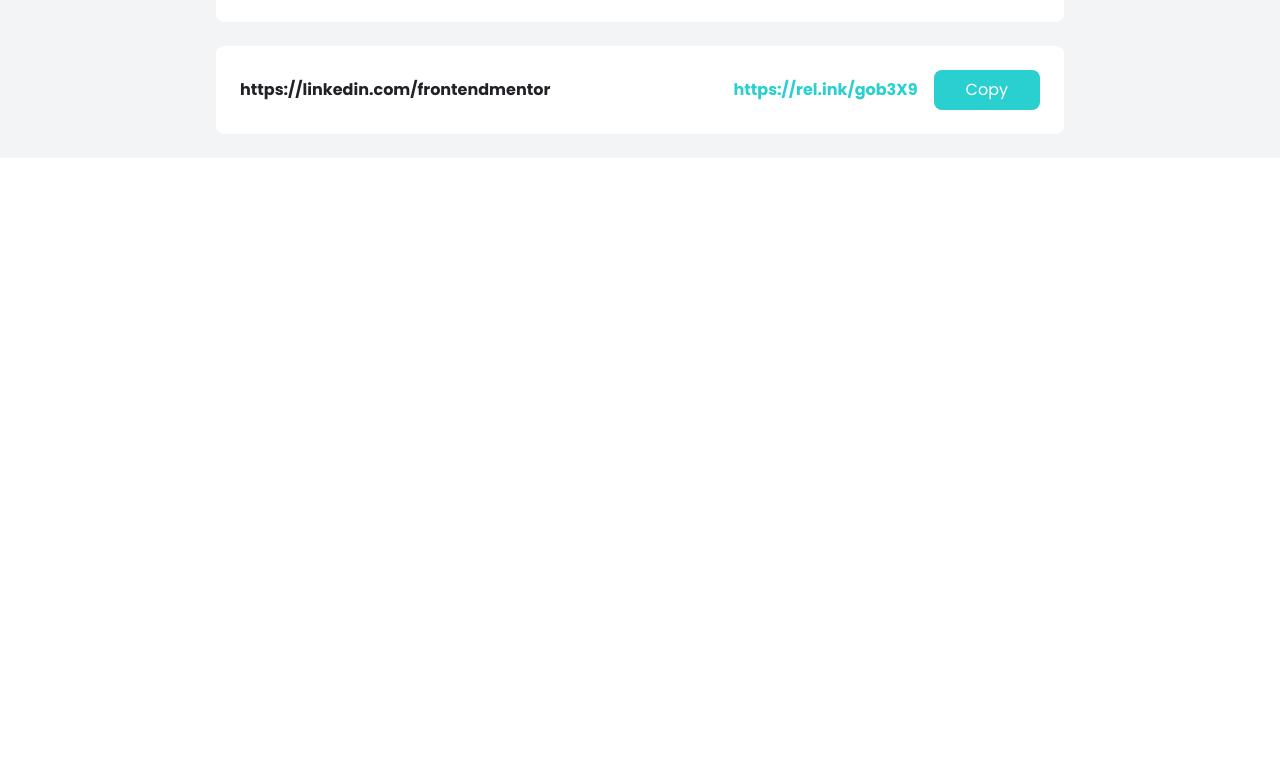
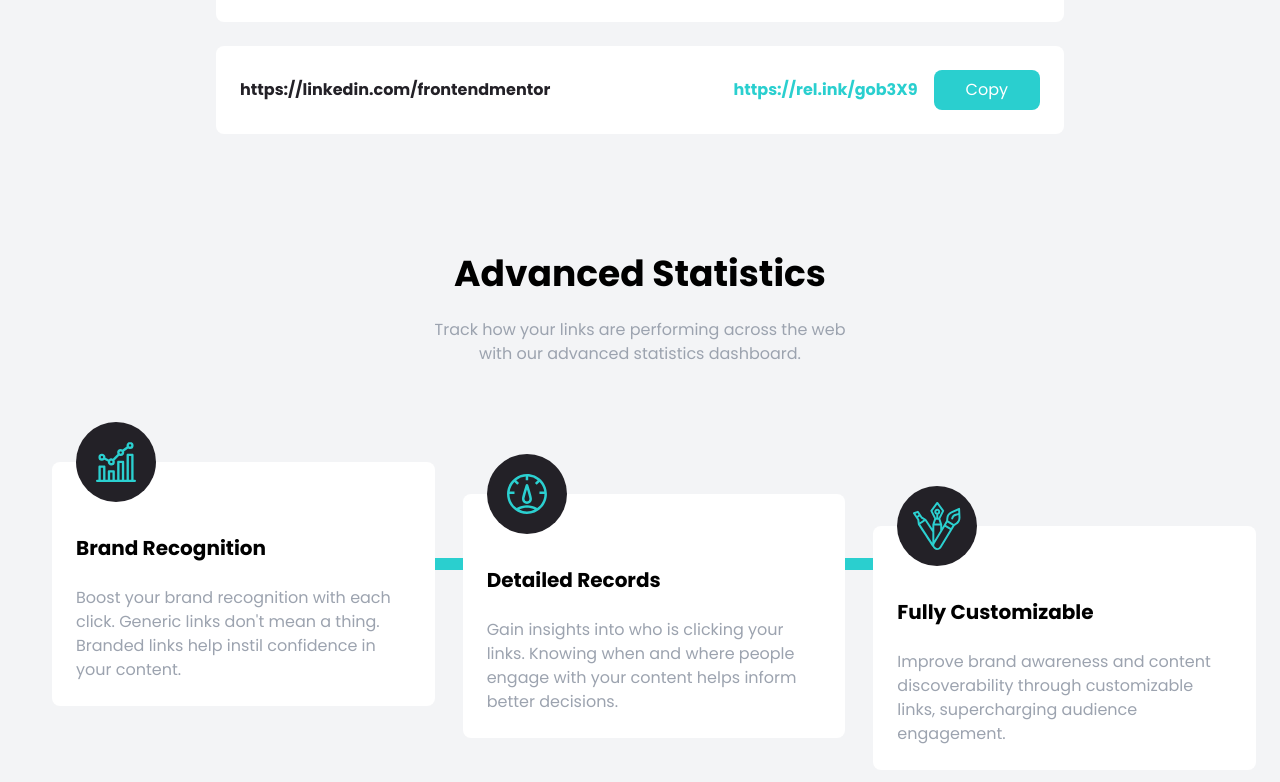
Before and after one commit to ricareiter/shortly, a Next.js app: page / in a window 1280 px wide. Shown: the part 1054-1836 px from the top of the page. Before the commit the page ends 1212 px from the top, so only its background shows below. Built offline with nearby package versions, Linux system fonts and the light colour scheme.

Commit message:
added feature section

```diff
--- a/app/page.tsx
+++ b/app/page.tsx
@@ -1,3 +1,4 @@
+import Feature from "@/components/Feature";
 import Hero from "@/components/Hero";
 import Navbar from "@/components/Navbar";
 import Shorten from "@/components/Shorten";
@@ -8,6 +9,7 @@
       <Navbar />
       <Hero />
       <Shorten />
+      <Feature />
     </div>
   );
 }
--- /dev/null
+++ b/components/Feature.tsx
@@ -0,0 +1,68 @@
+import Image from "next/image";
+import img1 from "@/public/icon-brand-recognition.svg";
+import img2 from "@/public/icon-detailed-records.svg";
+import img3 from "@/public/icon-fully-customizable.svg";
+
+const Feature = () => {
+  return (
+    <section className="pb-32 bg-gray-100">
+      <div className="container mx-auto py-24 px-3">
+        <h2 className="text-4xl mb-6 font-bold text-center">
+          Advanced Statistics
+        </h2>
+        <p className="max-w-xs mx-auto text-center text-gray-400 md:max-w-md">
+          Track how your links are performing across the web with our advanced
+          statistics dashboard.
+        </p>
+      </div>
+      <div className="relative container flex flex-col items-start px-6 mx-auto md:flex-row md:space-x-7">
+        <div className="hidden absolute top-24 w-10/12 left-16 h-3 bg-cyan md:block"></div>
+        <div className="absolute w-2 left-1/2 h-full -ml-1 bg-cyan md:hidden"></div>
+        <div className="relative flex flex-col p-6 space-y-6 bg-white rounded-lg md:w-1/3">
+          <div className="absolute -ml-10 left-1/2 -top-10 md:left-16">
+            <div className="flex items-center justify-center w-20 h-20 p-4 rounded-full bg-veryDarkViolet">
+              <Image src={img1} alt="feature 1" />
+            </div>
+          </div>
+          <h5 className="pt-6 text-xl font-bold text-center capitalize md:text-left">
+            Brand Recognition
+          </h5>
+          <p className="text-center text-gray-400 md:text-left">
+            Boost your brand recognition with each click. Generic links don't
+            mean a thing. Branded links help instil confidence in your content.
+          </p>
+        </div>
+        <div className="relative flex flex-col mt-24 p-6 space-y-6 bg-white rounded-lg md:mt-8 md:w-1/3">
+          <div className="absolute -ml-10 left-1/2 -top-10 md:left-16">
+            <div className="flex items-center justify-center w-20 h-20 p-4 rounded-full bg-veryDarkViolet">
+              <Image src={img2} alt="feature 2" />
+            </div>
+          </div>
+          <h5 className="pt-6 text-xl font-bold text-center capitalize md:text-left">
+            Detailed Records
+          </h5>
+          <p className="text-center text-gray-400 md:text-left">
+            Gain insights into who is clicking your links. Knowing when and
+            where people engage with your content helps inform better decisions.
+          </p>
+        </div>
+        <div className="relative flex flex-col mt-24 p-6 space-y-6 bg-white rounded-lg md:mt-16 md:w-1/3">
+          <div className="absolute -ml-10 left-1/2 -top-10 md:left-16">
+            <div className="flex items-center justify-center w-20 h-20 p-4 rounded-full bg-veryDarkViolet">
+              <Image src={img3} alt="feature 3" />
+            </div>
+          </div>
+          <h5 className="pt-6 text-xl font-bold text-center capitalize md:text-left">
+            Fully Customizable
+          </h5>
+          <p className="text-center text-gray-400 md:text-left">
+            Improve brand awareness and content discoverability through
+            customizable links, supercharging audience engagement.
+          </p>
+        </div>
+      </div>
+    </section>
+  );
+};
+
+export default Feature;
```
